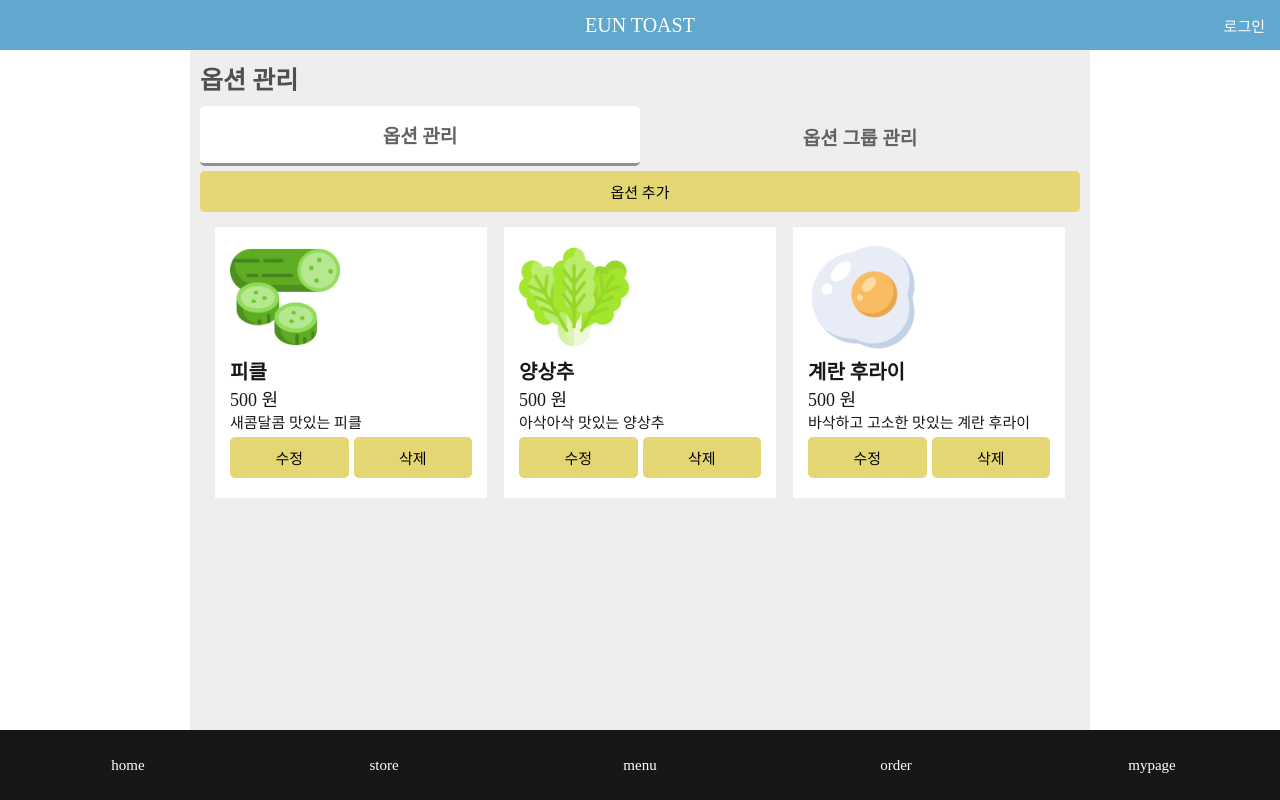
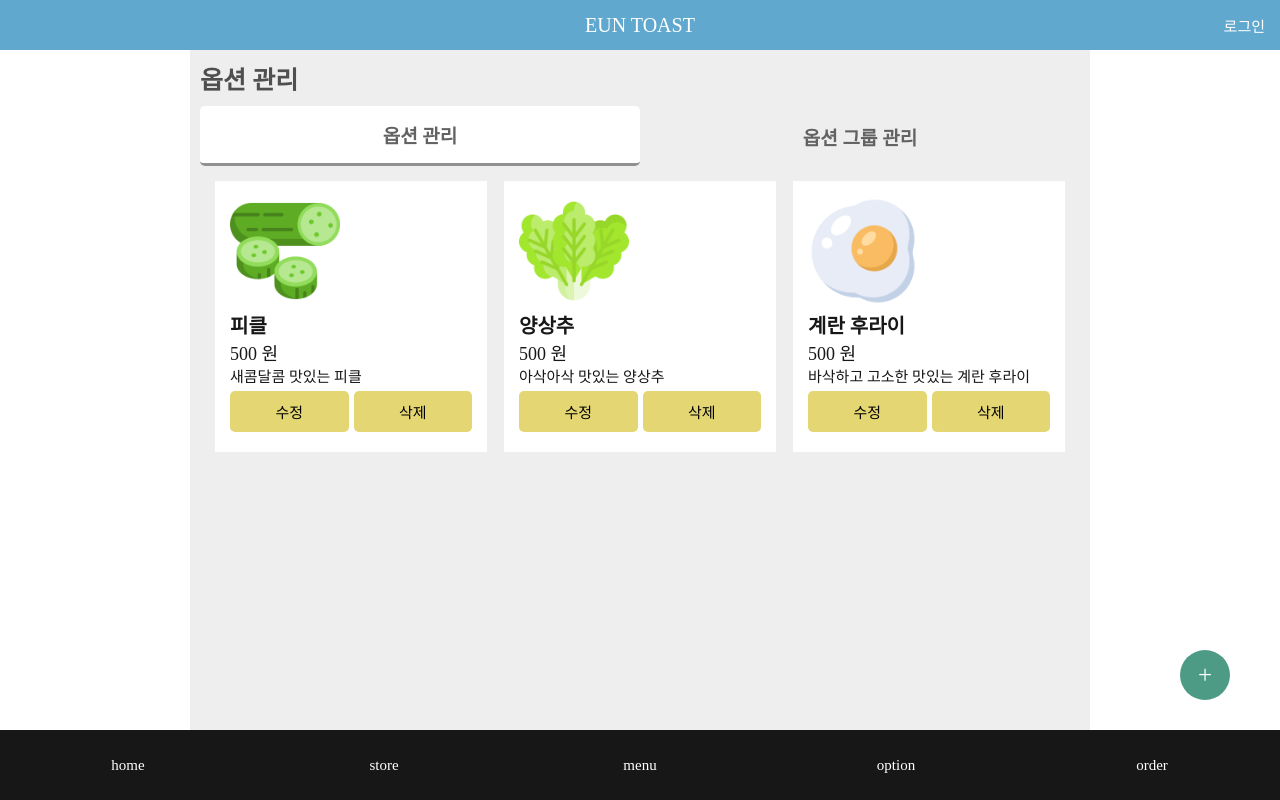
Before and after one commit to eeuneeun/ownerFrontend, a Next.js app: page /pages/option in a window 1280 px wide. Built offline with nearby package versions, Linux system fonts and the light colour scheme; no server answers.

Commit message:
옵션 페이지 추가, 디자인 작업 완료

```diff
--- a/src/app/_styles/globals.css
+++ b/src/app/_styles/globals.css
@@ -459,3 +459,12 @@ button.no {
 .option h3 {
   display: none;
 }
+.option .add-btn {
+  width: 50px;
+  height: 50px;
+  border-radius: 50%;
+  font-size: 25px;
+  position: fixed;
+  bottom: 100px;
+  right: 50px;
+}
--- a/src/app/components/Nav.tsx
+++ b/src/app/components/Nav.tsx
@@ -17,10 +17,10 @@ export default function Nav({}: Props) {
           <Link href="/pages/menu">menu</Link>
         </li>
         <li>
-          <Link href="/pages/order">order</Link>
+          <Link href="/pages/option">option</Link>
         </li>
         <li>
-          <Link href="/pages/mypage">mypage</Link>
+          <Link href="/pages/order">order</Link>
         </li>
       </ul>
     </div>
--- a/src/app/components/option/OptionItems.tsx
+++ b/src/app/components/option/OptionItems.tsx
@@ -6,9 +6,7 @@ export default function OptionItems({ activetab }: Props) {
   return (
     <div className={`option ${activetab == "option" ? "active" : ""}`}>
       <h3>OptionItems</h3>
-      <div className="btn-wrap">
-        <button>옵션 추가</button>
-      </div>
+      <button className="add-btn">+</button>
       <ol className="toast-list">
         <li>
           <img src="http://localhost:3000/option_icons/pickle.png" alt="피클" />
```
